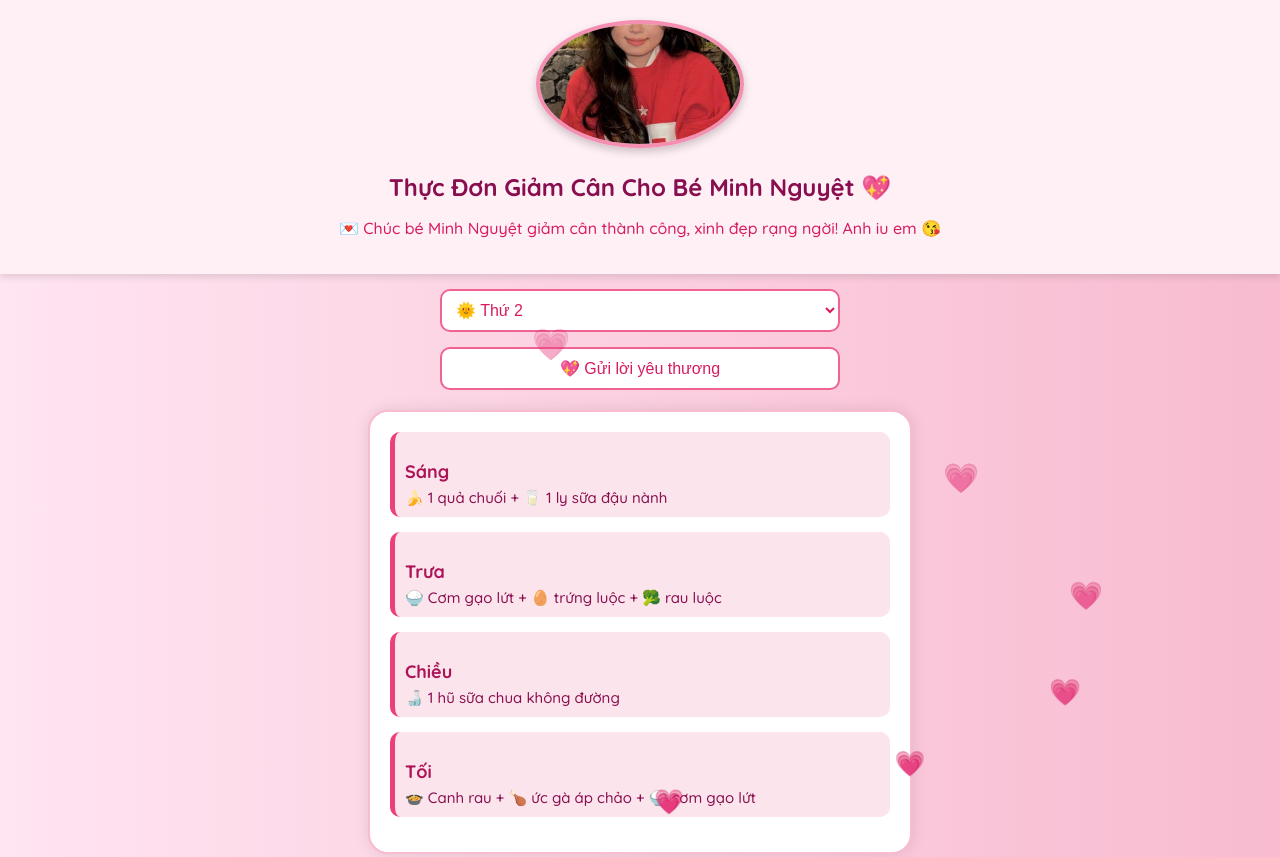
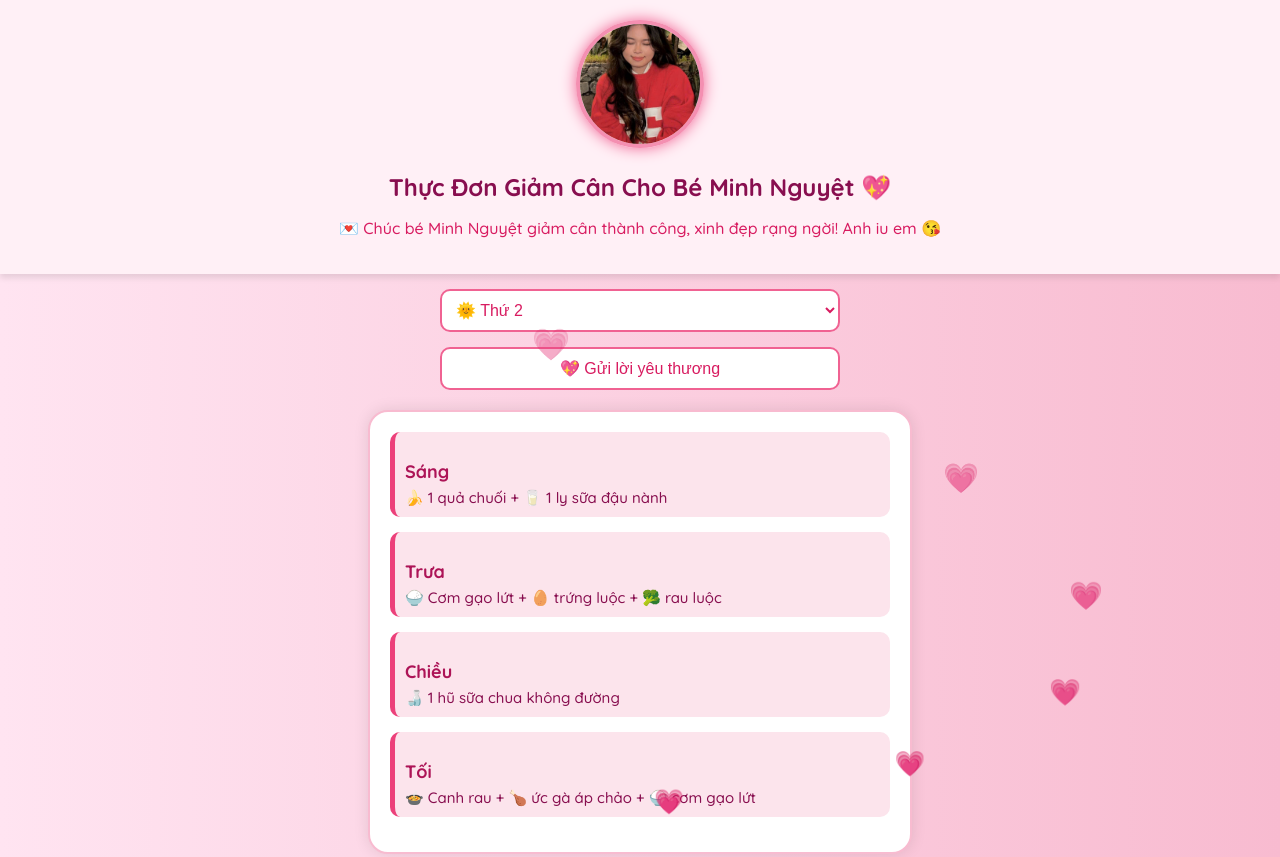
Before and after one commit to patpo4444/minhnguyet, a plain HTML site: page index.html in a window 1280 px wide. Shown: the top 857 px of the page. Drawn offline with Linux system fonts and the light colour scheme.

Commit message:
Update index.html

```diff
--- a/index.html
+++ b/index.html
@@ -138,11 +138,7 @@
       display: none;
       z-index: 999;
     }
-     .avatar {
-    width: 200px;
-    border-radius: 50%;
-    box-shadow: 0 4px 8px rgba(0,0,0,0.2);
-  }
+
   </style>
 </head>
 <body>
```
